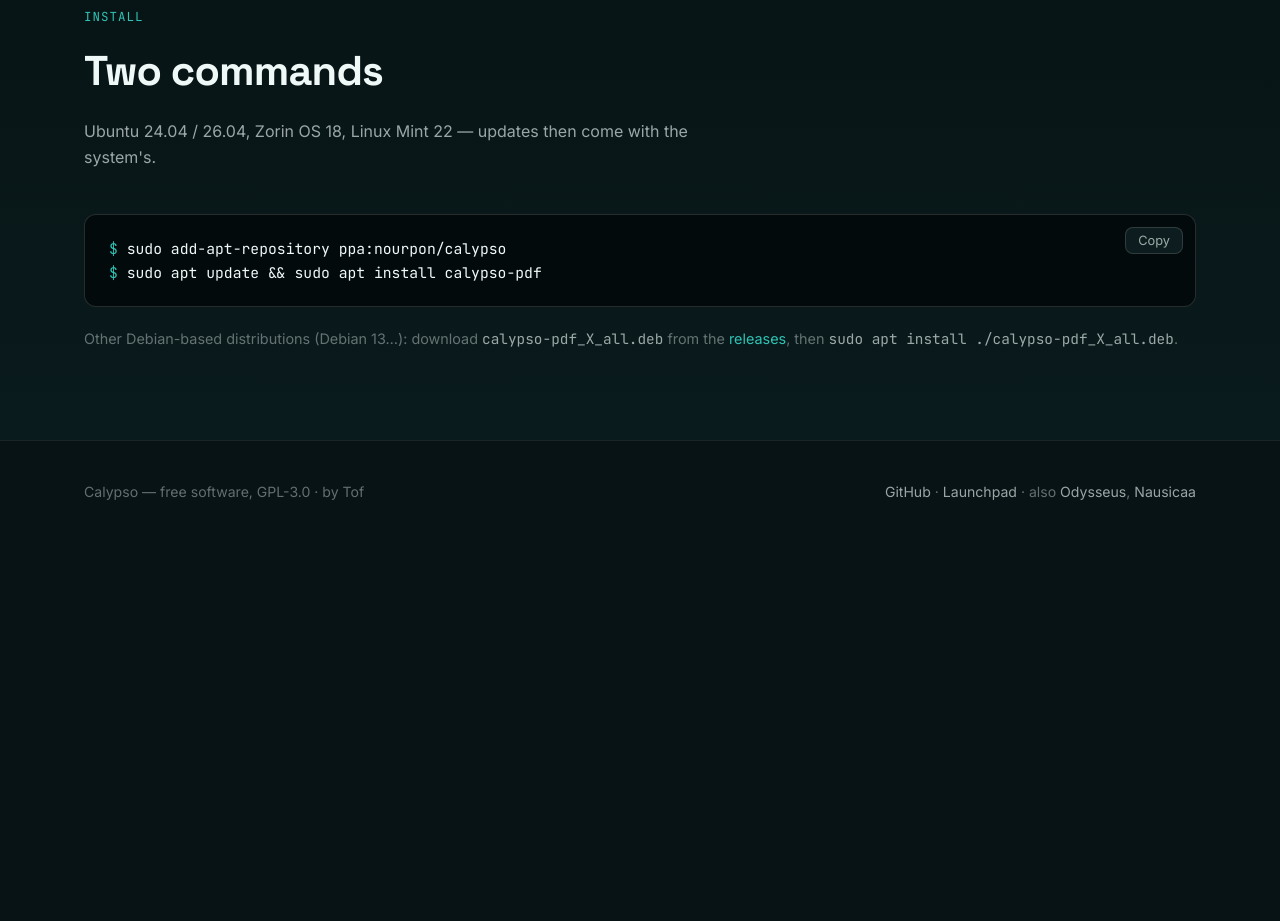
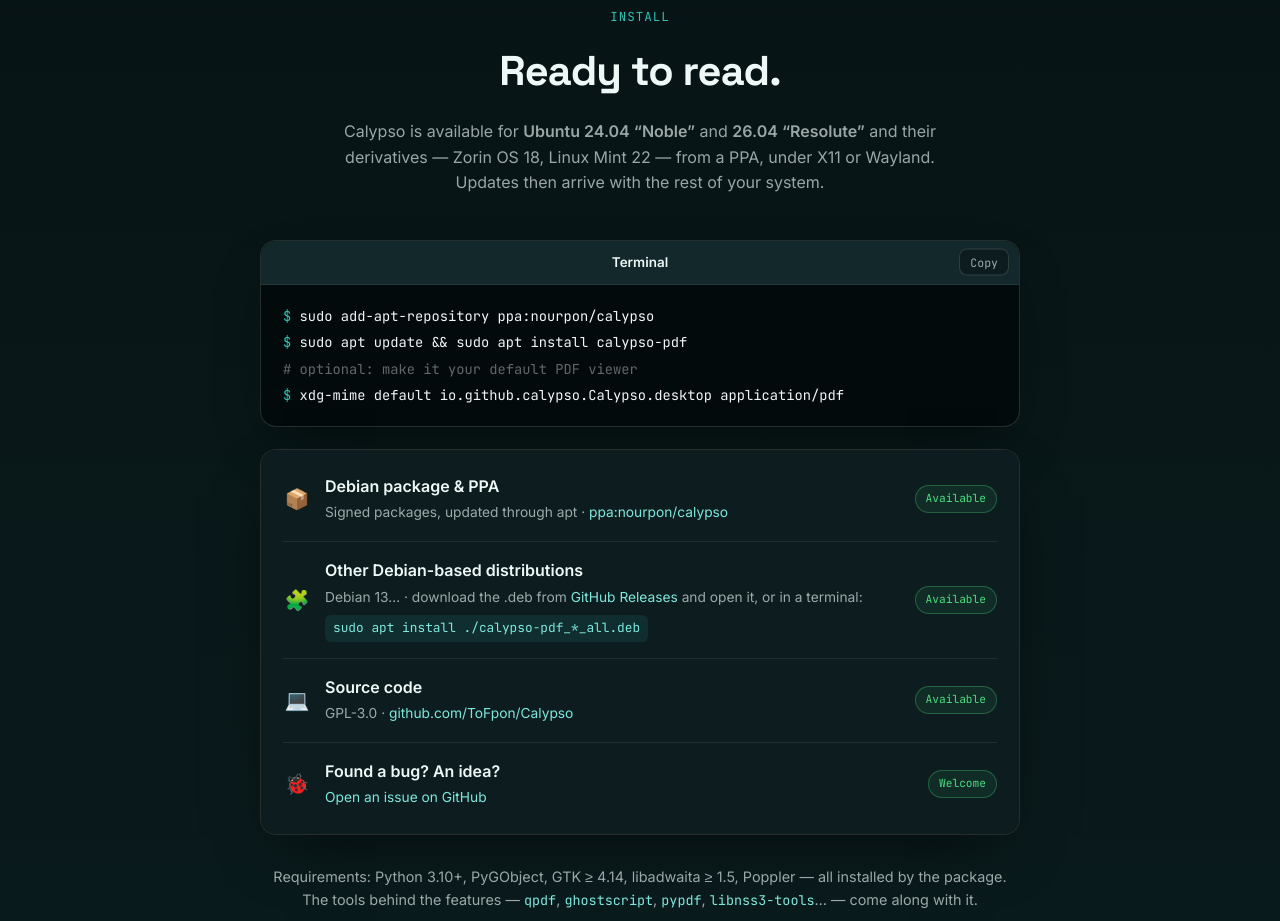
Before and after one commit to ToFpon/Calypso, a plain HTML site: page site/index.html in a window 1280 px wide. Shown: the part 6159-7080 px from the top of the page. Before the commit the page ends 6703 px from the top, so only its background shows below. Drawn offline with Linux system fonts and the light colour scheme.

Commit message:
Site : section d'installation reprise d'Odysseus
Carte « Terminal » (Copier dans la barre, ligne facultative pour en faire
la visionneuse par défaut), puis paquet et PPA, autres distributions,
code source et rapports de bugs, aux couleurs de Calypso.

Co-Authored-By: Claude Opus 5.5 <noreply@anthropic.com>
Claude-Session: https://claude.ai/code/session_01DLrkgZZZBUMYUUihuPcv9t

```diff
--- a/site/index.html
+++ b/site/index.html
@@ -85,12 +85,30 @@
   .card .ico{width:38px;height:38px;border-radius:10px;background:rgba(46,196,182,.12);color:var(--teal-bright);display:grid;place-items:center;margin-bottom:14px;font-family:var(--mono);font-weight:600}
 
   .install{background:linear-gradient(180deg,var(--bg),#0a1b1d)}
-  .term{background:#030a0b;border:1px solid var(--line-strong);border-radius:12px;padding:22px 24px;font-family:var(--mono);font-size:.92rem;position:relative;overflow-x:auto;margin-bottom:20px}
-  .term .p{color:var(--teal)}
-  .copy{position:absolute;top:12px;right:12px;font-family:var(--body);font-size:.8rem;color:var(--text-dim);border:1px solid var(--line-strong);background:var(--surface);padding:5px 12px;border-radius:8px;cursor:pointer}
+  .install .head{text-align:center;max-width:680px;margin:0 auto 44px}
+  .install .head .sub{margin:0 auto}
+  .icard{max-width:760px;margin:0 auto;background:#030a0b;border:1px solid var(--line-strong);border-radius:16px;overflow:hidden;box-shadow:0 24px 60px -24px rgba(0,0,0,.7)}
+  .icard+.icard{margin-top:22px}
+  .itop{position:relative;display:flex;align-items:center;justify-content:center;padding:11px 12px;border-bottom:1px solid var(--line);background:var(--surface-2);font-weight:600;font-size:.84rem}
+  .copy{position:absolute;top:50%;right:10px;transform:translateY(-50%);font-family:var(--mono);font-size:.72rem;cursor:pointer;color:var(--text-dim);background:var(--surface);border:1px solid var(--line-strong);border-radius:8px;padding:5px 10px}
   .copy:hover{color:var(--text);border-color:var(--teal)}
-  .note{color:var(--text-faint);font-size:.9rem}
-  .note code{font-family:var(--mono);color:var(--text-dim)}
+  .cmd{margin:0;padding:18px 22px;font-family:var(--mono);font-size:.86rem;line-height:1.9;color:var(--text);overflow-x:auto;white-space:pre}
+  .cmd .p{color:var(--teal);user-select:none}
+  .cmd .c{color:var(--text-faint)}
+  .ibody{padding:8px 22px;background:var(--surface)}
+  .irow{display:flex;align-items:center;gap:14px;padding:16px 0;border-bottom:1px solid var(--line)}
+  .irow:last-child{border-bottom:0}
+  .irow .ri{font-size:20px;width:28px;text-align:center}
+  .irow .rt{flex:1;min-width:0}
+  .irow .rt b{display:block;font-weight:600}
+  .irow .rt span{font-size:.86rem;color:var(--text-dim)}
+  .irow a{color:var(--teal-bright)}
+  .irow a:hover{text-decoration:underline}
+  .irow .row-cmd{display:block;width:fit-content;max-width:100%;margin-top:6px;font-family:var(--mono);font-size:.8rem;color:var(--teal-bright);background:rgba(46,196,182,.1);padding:3px 8px;border-radius:6px;white-space:nowrap;overflow-x:auto}
+  .badge{font-family:var(--mono);font-size:.7rem;padding:4px 10px;border-radius:999px;white-space:nowrap;color:var(--green);background:rgba(74,222,128,.08);border:1px solid rgba(74,222,128,.3)}
+  .reqs{max-width:760px;margin:30px auto 0;font-size:.9rem;color:var(--text-dim);text-align:center}
+  .reqs code{font-family:var(--mono);color:var(--teal-bright);font-size:.84rem}
+  @media (max-width:560px){.irow{flex-wrap:wrap}.irow .rt{flex:1 1 calc(100% - 42px)}.irow .badge{margin-left:42px}}
 
   footer{border-top:1px solid var(--line);padding:40px 0;color:var(--text-faint);font-size:.88rem}
   footer .wrap{display:flex;justify-content:space-between;gap:18px;flex-wrap:wrap}
@@ -221,14 +239,27 @@
 
 <section id="install" class="install">
   <div class="wrap">
-    <span class="kicker">Install</span>
-    <h2>Two commands</h2>
-    <p class="sub">Ubuntu 24.04 / 26.04, Zorin OS 18, Linux Mint 22 — updates then come with the system's.</p>
-    <div class="term"><button class="copy" data-copy="sudo add-apt-repository ppa:nourpon/calypso
-sudo apt update && sudo apt install calypso-pdf">Copy</button><span class="p">$</span> sudo add-apt-repository ppa:nourpon/calypso<br><span class="p">$</span> sudo apt update &amp;&amp; sudo apt install calypso-pdf</div>
-    <p class="note">Other Debian-based distributions (Debian 13…): download <code>calypso-pdf_X_all.deb</code> from the
-      <a href="https://github.com/ToFpon/Calypso/releases" style="color:var(--teal)">releases</a>, then
-      <code>sudo apt install ./calypso-pdf_X_all.deb</code>.</p>
+    <div class="head">
+      <span class="kicker">Install</span>
+      <h2>Ready to read.</h2>
+      <p class="sub">Calypso is available for <b>Ubuntu 24.04 “Noble”</b> and <b>26.04 “Resolute”</b> and their derivatives — Zorin OS 18, Linux Mint 22 — from a PPA, under X11 or Wayland. Updates then arrive with the rest of your system.</p>
+    </div>
+    <div class="icard">
+      <div class="itop">Terminal<button class="copy" type="button" title="Copy the two install commands" data-copy="sudo add-apt-repository ppa:nourpon/calypso&#10;sudo apt update &amp;&amp; sudo apt install calypso-pdf">Copy</button></div>
+      <pre class="cmd"><span class="p">$ </span>sudo add-apt-repository ppa:nourpon/calypso
+<span class="p">$ </span>sudo apt update &amp;&amp; sudo apt install calypso-pdf
+<span class="c"># optional: make it your default PDF viewer</span>
+<span class="p">$ </span>xdg-mime default io.github.calypso.Calypso.desktop application/pdf</pre>
+    </div>
+    <div class="icard">
+      <div class="ibody">
+        <div class="irow"><span class="ri">📦</span><div class="rt"><b>Debian package &amp; PPA</b><span>Signed packages, updated through apt · <a href="https://launchpad.net/~nourpon/+archive/ubuntu/calypso">ppa:nourpon/calypso</a></span></div><span class="badge">Available</span></div>
+        <div class="irow"><span class="ri">🧩</span><div class="rt"><b>Other Debian-based distributions</b><span>Debian 13… · download the .deb from <a href="https://github.com/ToFpon/Calypso/releases">GitHub Releases</a> and open it, or in a terminal:<code class="row-cmd">sudo apt install ./calypso-pdf_*_all.deb</code></span></div><span class="badge">Available</span></div>
+        <div class="irow"><span class="ri">💻</span><div class="rt"><b>Source code</b><span>GPL-3.0 · <a href="https://github.com/ToFpon/Calypso">github.com/ToFpon/Calypso</a></span></div><span class="badge">Available</span></div>
+        <div class="irow"><span class="ri">🐞</span><div class="rt"><b>Found a bug? An idea?</b><span><a href="https://github.com/ToFpon/Calypso/issues">Open an issue on GitHub</a></span></div><span class="badge">Welcome</span></div>
+      </div>
+    </div>
+    <p class="reqs">Requirements: Python 3.10+, PyGObject, GTK ≥ 4.14, libadwaita ≥ 1.5, Poppler — all installed by the package. The tools behind the features — <code>qpdf</code>, <code>ghostscript</code>, <code>pypdf</code>, <code>libnss3-tools</code>… — come along with it.</p>
   </div>
 </section>
 
@@ -242,7 +273,7 @@ sudo apt update && sudo apt install calypso-pdf">Copy</button><span class="p">$<
 <script>
   document.querySelectorAll(".copy").forEach(b => b.addEventListener("click", () => {
     navigator.clipboard.writeText(b.dataset.copy).then(() => {
-      const t = b.textContent; b.textContent = "Copied"; setTimeout(() => b.textContent = t, 1600);
+      const t = b.textContent; b.textContent = "Copied ✓"; setTimeout(() => b.textContent = t, 1600);
     });
   }));
 </script>
```
